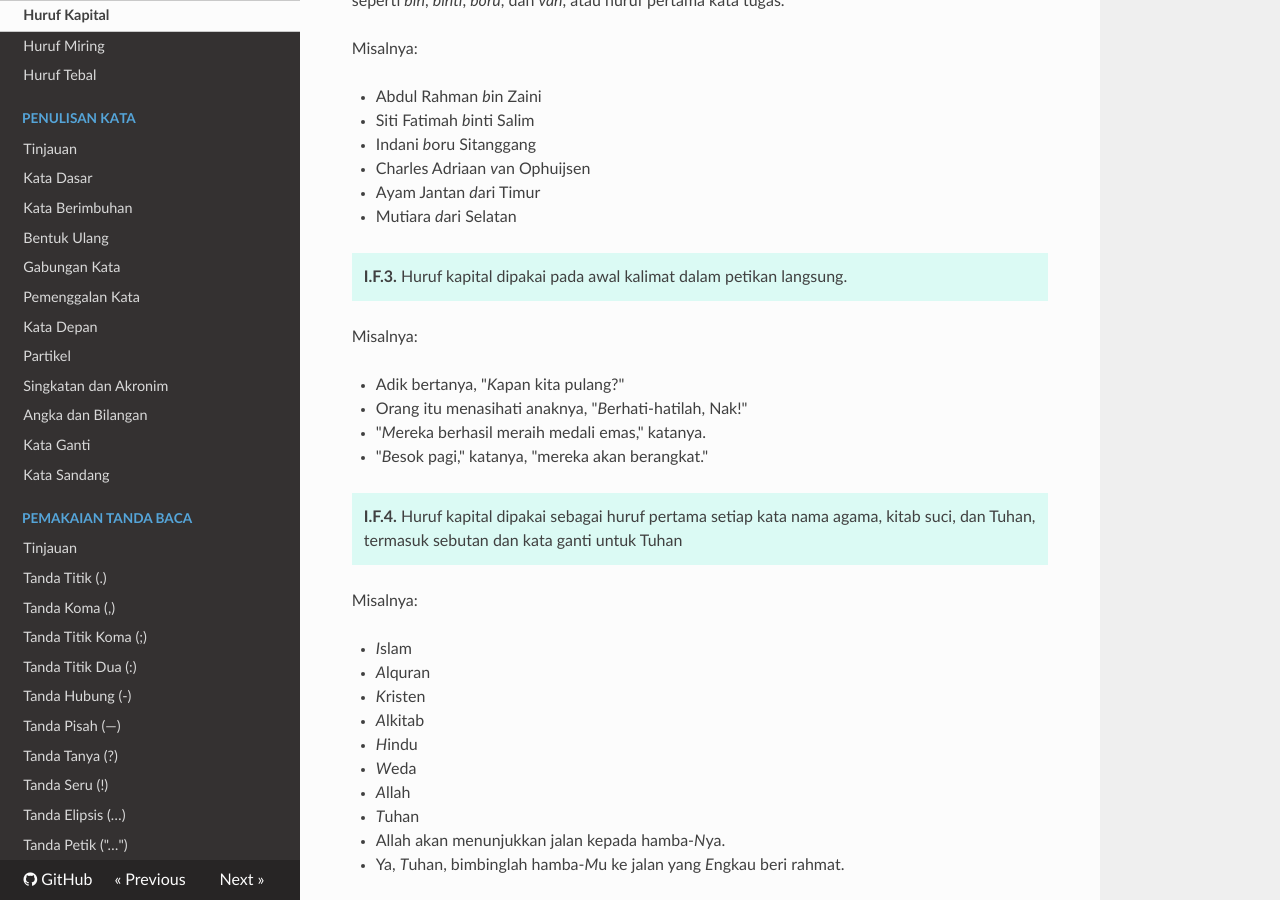
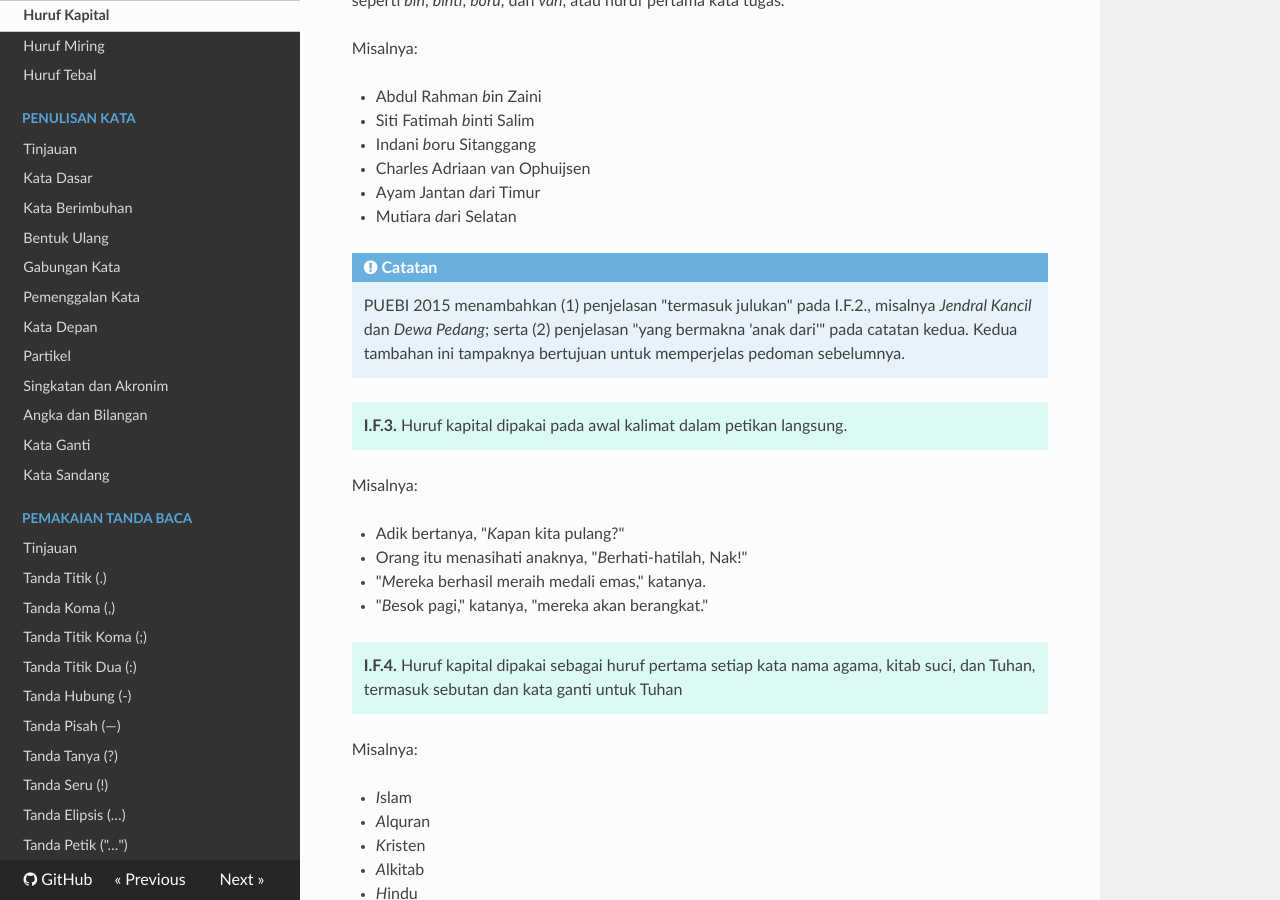
Before and after one commit to ivanlanin/puebi, an MkDocs documentation site: the page built from docs/huruf/huruf-kapital.md, in a window 1280 px wide and 900 px high, scrolled down 974 px. Built offline with MkDocs 1.6.1, drawn with Linux system fonts in a browser that asks for light colours; nearby versions of some CDN libraries; old or Windows-style settings are respelled for this version of MkDocs; some of the changed text lies outside the part shown.

Commit message:
Catatan perubahan PUEBI untuk huruf vokal dan huruf kapital

```diff
--- a/docs/huruf/huruf-kapital.md
+++ b/docs/huruf/huruf-kapital.md
@@ -41,6 +41,9 @@
 - Charles Adriaan *v*an Ophuijsen
 - Ayam Jantan *d*ari Timur
 - Mutiara *d*ari Selatan
+
+!!! note "Catatan"
+	PUEBI 2015 menambahkan (1) penjelasan "termasuk julukan" pada I.F.2., misalnya *Jendral Kancil* dan *Dewa Pedang*; serta (2) penjelasan "yang bermakna 'anak dari'" pada catatan kedua. Kedua tambahan ini tampaknya bertujuan untuk memperjelas pedoman sebelumnya.
 
 !!! important ""
 	**I.F.3.** Huruf kapital dipakai pada awal kalimat dalam petikan langsung.
@@ -214,6 +217,9 @@
 - Selain film H**ongkong, juga akan diputar film *I*ndia, film *K*orea, dan film *J*epang.
 - Murid-murid sekolah dasar itu menampilkan tarian *S*umatra *S*elatan, tarian *K*alimantan *T*imur, dan tarian *S*ulawesi *S*elatan.
 
+!!! note "Catatan"
+	PUEBI 2015 menambahkan cara pembedaan unsur nama geografi yang menjadi bagian nama diri (*proper name*) dan nama jenis (*common name*).
+
 !!! important ""
 	**I.F.10.** Huruf kapital dipakai sebagai huruf pertama semua kata (termasuk semua unsur [bentuk ulang](../kata/bentuk-ulang) sempurna) dalam nama negara, lembaga, badan, organisasi, atau dokumen, *kecuali* kata tugas, seperti *di*, *ke*, *dari*, *dan*, *yang*, dan *untuk*.
 
@@ -262,6 +268,9 @@
 - *N*y. = nyonya
 - *S*dr. = saudara
 
+!!! note "Catatan"
+	PUEBI 2015 menambahkan contoh gelar lokal *Daeng* dan *Datuk*.
+
 !!! important ""
 	**I.F.13.** Huruf kapital dipakai sebagai huruf pertama kata penunjuk hubungan kekerabatan, seperti *bapak*, *ibu*, *kakak*, *adik*, dan *paman*, serta kata atau ungkapan lain yang dipakai dalam penyapaan atau pengacuan.
 
@@ -272,6 +281,9 @@
 - Surat *S*audara telah kami terima dengan baik.
 - "Hai, *K*utu *B*uku, sedang membaca apa?"
 - "*B*u, saya sudah melaporkan hal ini kepada *B*apak."
+
+!!! note "Catatan"
+	PUEBI 2015 menambahkan penjelasan penulisan kata atau ungkapan lain yang digunakan sebagai penyapaan ditulis dengan huruf kapital, misalnya *Kutu Buku*.
 
 Catatan:
 
```
Also changed, not shown: docs/huruf/huruf-vokal.md (+1 -1 lines).
